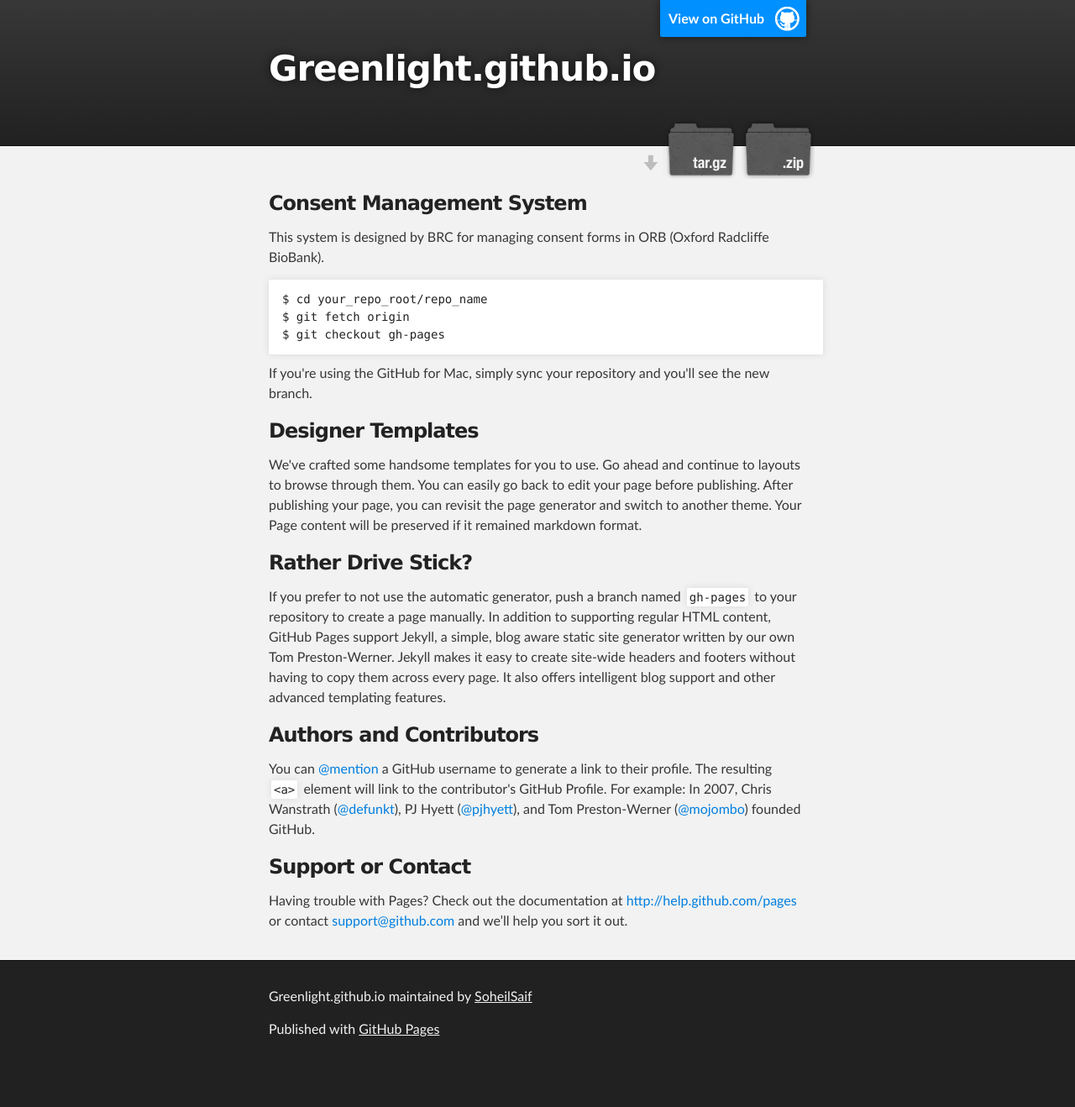
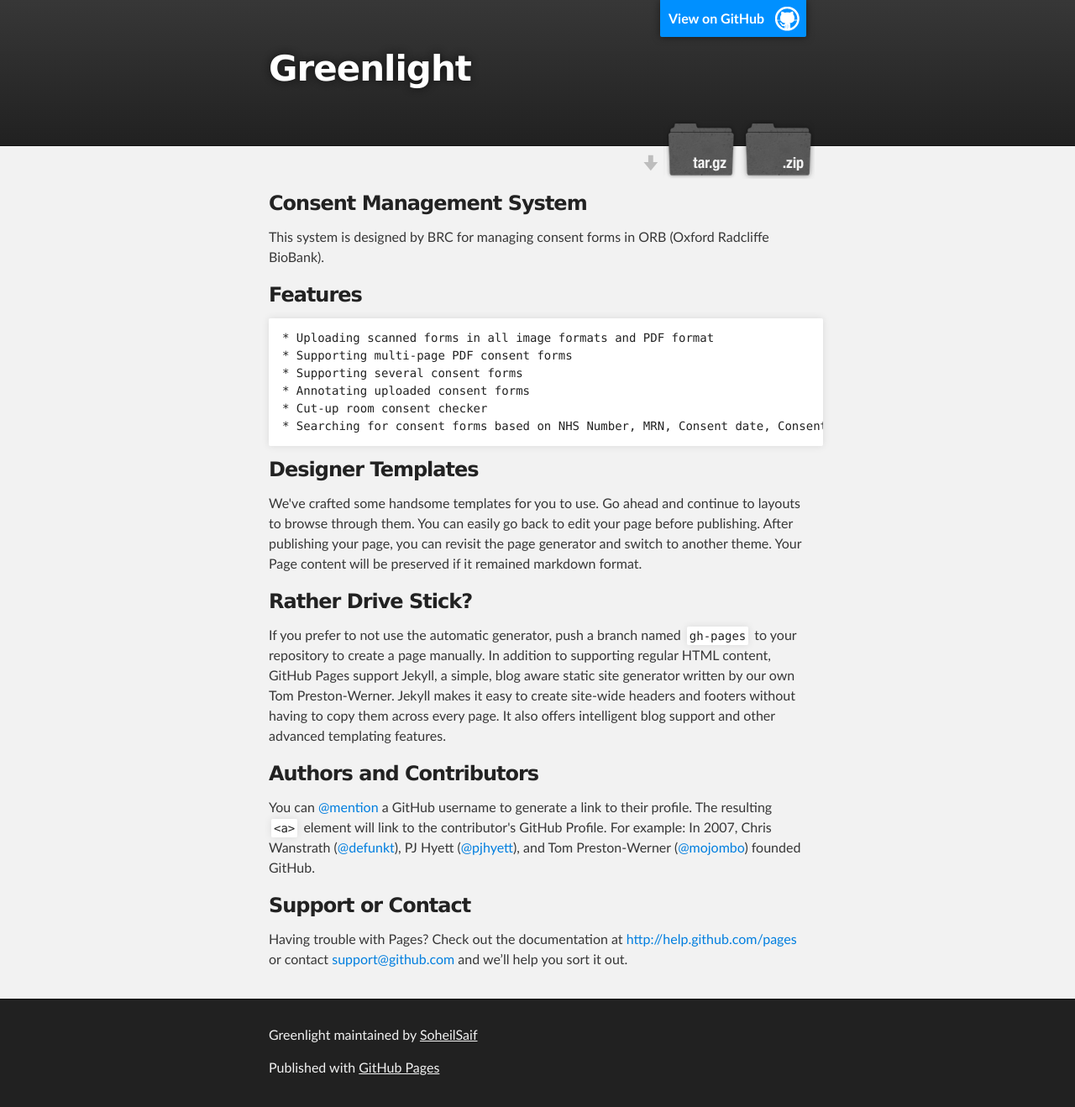
Before and after one commit to SoheilSaif/greenlight.github.io, a plain HTML site: page index.html in a window 1280 px wide. Shown: the whole page at 84% size. Before the commit the page ends 1272 px from the top, so only its background shows below. Drawn offline with Linux system fonts and the light colour scheme.

```diff
--- a/index.html
+++ b/index.html
@@ -4,11 +4,11 @@
   <head>
     <meta charset='utf-8' />
     <meta http-equiv="X-UA-Compatible" content="chrome=1" />
-    <meta name="description" content="Greenlight.github.io : " />
+    <meta name="description" content="Greenlight : " />
 
     <link rel="stylesheet" type="text/css" media="screen" href="stylesheets/stylesheet.css">
 
-    <title>Greenlight.github.io</title>
+    <title>Greenlight</title>
   </head>
 
   <body>
@@ -18,7 +18,7 @@
         <header class="inner">
           <a id="forkme_banner" href="https://github.com/SoheilSaif/greenlight.github.io">View on GitHub</a>
 
-          <h1 id="project_title">Greenlight.github.io</h1>
+          <h1 id="project_title">Greenlight</h1>
           <h2 id="project_tagline"></h2>
 
             <section id="downloads">
@@ -36,12 +36,16 @@
 
 <p>This system is designed by BRC for managing consent forms in ORB (Oxford Radcliffe BioBank).</p>
 
-<pre><code>$ cd your_repo_root/repo_name
-$ git fetch origin
-$ git checkout gh-pages
+<h3>
+<a name="features" class="anchor" href="#features"><span class="octicon octicon-link"></span></a>Features</h3>
+
+<pre><code>* Uploading scanned forms in all image formats and PDF format
+* Supporting multi-page PDF consent forms
+* Supporting several consent forms
+* Annotating uploaded consent forms
+* Cut-up room consent checker
+* Searching for consent forms based on NHS Number, MRN, Consent date, Consent Taker name and ...
 </code></pre>
-
-<p>If you're using the GitHub for Mac, simply sync your repository and you'll see the new branch.</p>
 
 <h3>
 <a name="designer-templates" class="anchor" href="#designer-templates"><span class="octicon octicon-link"></span></a>Designer Templates</h3>
@@ -68,7 +72,7 @@
     <!-- FOOTER  -->
     <div id="footer_wrap" class="outer">
       <footer class="inner">
-        <p class="copyright">Greenlight.github.io maintained by <a href="https://github.com/SoheilSaif">SoheilSaif</a></p>
+        <p class="copyright">Greenlight maintained by <a href="https://github.com/SoheilSaif">SoheilSaif</a></p>
         <p>Published with <a href="http://pages.github.com">GitHub Pages</a></p>
       </footer>
     </div>
```
Also changed, not shown: params.json (+1 -1 lines).
